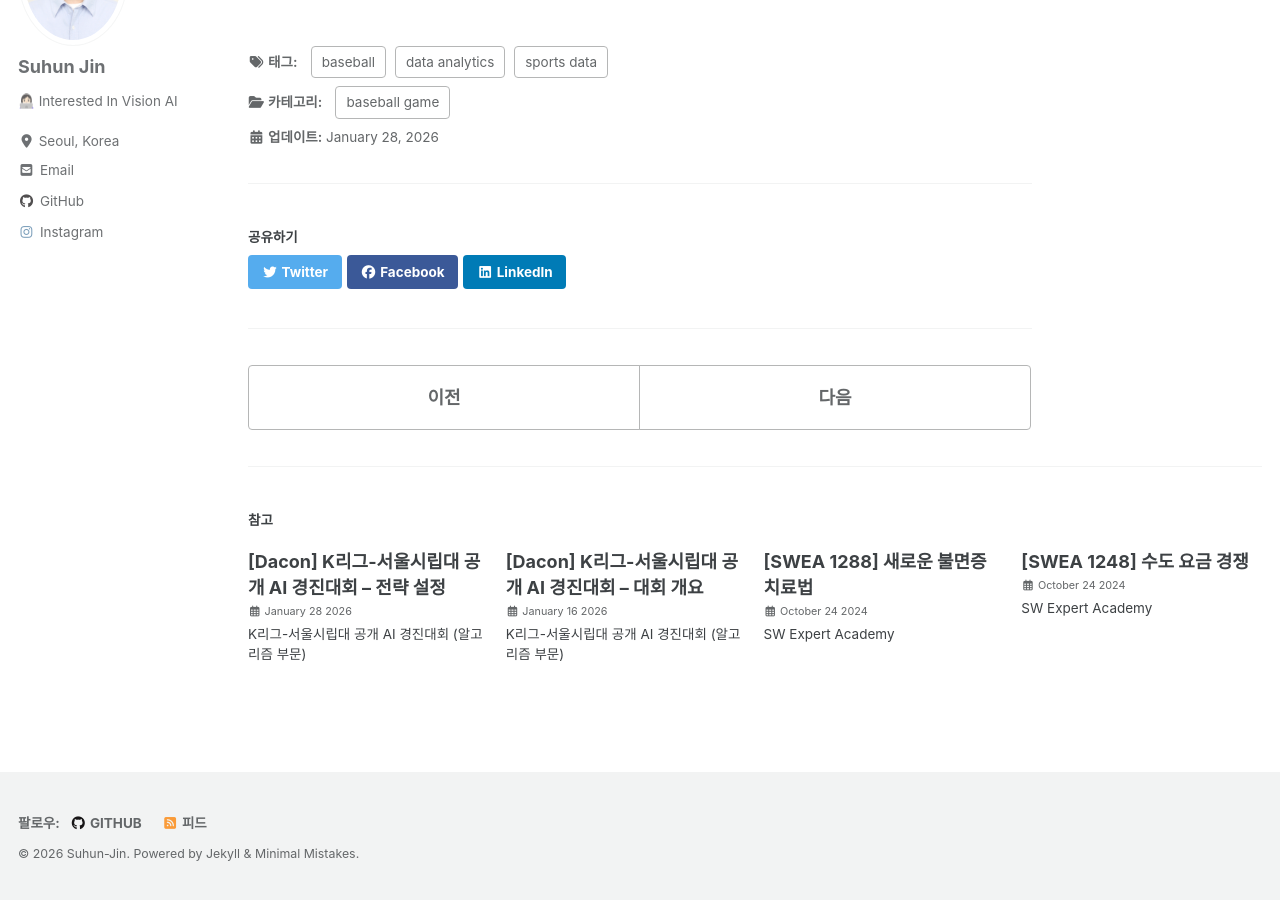
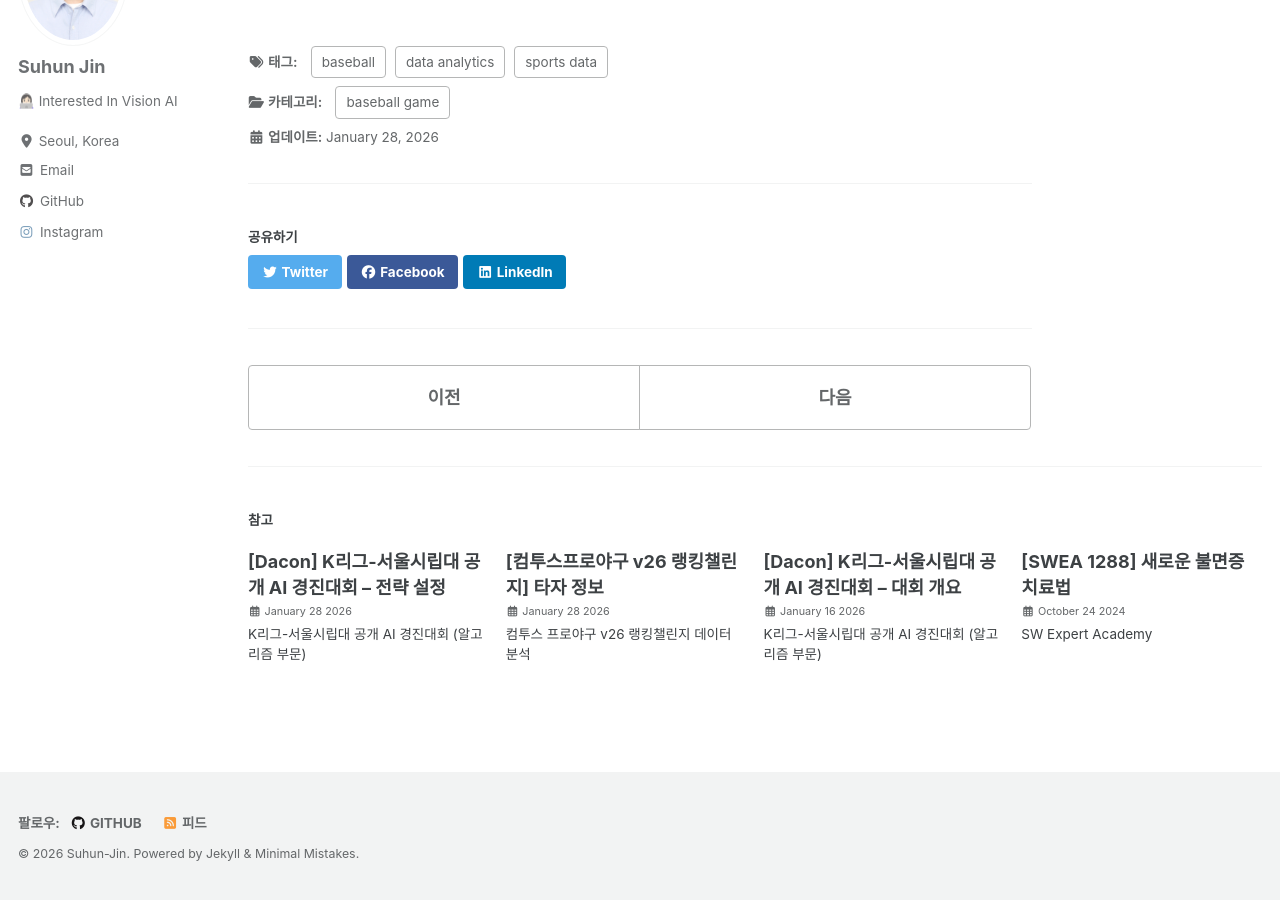
Before and after one commit to huniii32/huniii32.github.io, a Jekyll site: the page built from _posts/2026-01-28-game-01.md, in a window 1280 px wide and 900 px high, scrolled down 3145 px. Built offline with Jekyll 4.4.1, drawn with Linux system fonts in a browser that asks for light colours; cached includes are drawn as plain includes; nearby versions of some CDN libraries; some web fonts are replaced; part of the change alters nothing that is shown.

Commit message:
Feat: Posting baseball(2)

```diff
--- a/_pages/project.md
+++ b/_pages/project.md
@@ -13,3 +13,7 @@ layout: single
 ### [Dacon][K리그-서울시립대 공개 AI 경진대회 (알고리즘 부문)]
 [01: 대회 개요](https://huniii32.github.io/project/project-01)
 [02: 대회 전략 설정](https://huniii32.github.io/project/project-02)
+
+### [Game][컴투스 프로야구 v26 랭킹챌린지 타자, 투수 분석]
+[01: 개요](https://huniii32.github.io/project/game-01)
+[02: 타자 정보](https://huniii32.github.io/project/game-02)
--- a/_posts/2026-01-28-game-01.md
+++ b/_posts/2026-01-28-game-01.md
@@ -24,7 +24,8 @@ use_math: true
 - 같은 OVR인데 왜 성능 차이가 크게 느껴질까?
 - 타자와 투수의 ‘강함’은 무엇으로 결정되는 걸까?
 
-컴투스 프로야구는 단순한 카드 게임이 아니라 **수치, 확률, 메타가 결합된 데이터 기반 시뮬레이션 게임**이다.
+컴투스 프로야구는 단순한 카드 게임이 아니라
+**수치, 확률, 메타가 결합된 데이터 기반 시뮬레이션 게임**이다.
 
 이 시리즈는 게임 플레이 경험에 의존하던 판단을 넘어,
 **데이터로 타자와 투수를 분석하고 해석하는 것**을 목표로 한다.
--- /dev/null
+++ b/_posts/2026-01-28-game-02.md
@@ -0,0 +1,234 @@
+---
+title: "[컴투스프로야구 v26 랭킹챌린지] 타자 정보"
+excerpt: "컴투스 프로야구 v26 랭킹챌린지 데이터 분석"
+categories:
+ - baseball game
+tags:
+  - baseball
+  - sports data
+  - data analytics
+search: true
+
+toc: true
+toc_sticky: true
+use_math: true
+---
+
+# ⚾ 컴투스 프로야구 데이터 분석 시리즈(타자 정보)
+
+홈런 메타 기준으로 타자를 어떻게 봐야 하는지
+
+컴프야에서 타자 이야기를 하다 보면 이론이랑 실제 체감이 다른 부분이 꼭 나온다.
+확률, 출루, 컨택도 분명 의미는 있는데 결국 게임 결과를 보면 한 가지로 귀결된다.
+
+**이 게임은 홈런이 제일 중요하다.**
+
+그래서 이 글에서는 타자와 관련된 모든 요소를 한 번에 정리하되,
+이론보다는 **지금 메타 기준에서 실제로 쓰이는 판단 기준** 위주로 정리해보려고 한다.
+
+---
+
+## 1. 타자 스탯, 우선순위는 이미 정해져 있다
+
+<figure>
+  <img src="/assets/images/project/baseball/post_02/타자_능력치.png" alt="타자 능력치">
+  <figcaption>K리그-서울시립대 AI 경진대회 일정</figcaption>
+</figure>
+
+컴프야에서 타자 스탯 중요도를 정리하면 대부분 아래 순서로 수렴한다.
+
+### 1️⃣ 파워
+- 홈런 확률의 핵심
+- 타구 속도, 장타 기대값에 직결
+
+컴프야는 한 점씩 쌓는 게임이 아니다.
+한 방으로 흐름을 가져오는 게임이라
+파워 스탯은 타자 평가의 출발점이다.
+
+### 2️⃣ 정확
+- 안타 확률
+- 발사각 안정성
+
+파워가 아무리 높아도
+정확이 받쳐주지 않으면
+뜬공 아웃이나 범타 비율이 급격히 늘어난다.
+거포일수록 정확이 더 중요해진다.
+
+### 3️⃣ 선구
+- 이론적으로는 중요
+- 현실적으로는 우선순위 하락
+
+요즘 메타에서는 선구 발동 확률이 낮고 체감도 크지 않다.
+그래서 현재는 **파워 → 정확 → 선구** 순으로 보는 경우가 많다.
+
+### 4️⃣ 그 외 스탯
+- 인내, 주루, 수비는 기본적으로 후순위
+- 타격 성능에 직접적인 영향은 제한적
+
+다만 예외는 있다.
+
+---
+
+## 2. 예외: 외야수는 수비와 송구도 의미가 있다
+
+외야수의 경우에는 타격만 보고 쓰기엔 아쉬운 부분이 있다.
+
+- 수비 스탯
+- 주루
+- 송구 잠재력
+
+이 세 가지가 높으면 **수비 범위, 송구 안정성, 추가 진루 억제**에서 체감 차이가 분명히 난다.
+그래서 외야수는 **타격 + 수비** 밸런스가 맞는 카드가 실전에서 더 좋은 평가를 받는 경우도 많다.
+
+---
+
+## 3. 메이저 스킬, 여전히 성능의 중심
+
+스탯 다음으로 중요한 건 스킬이다.
+다만 기준은 단순하다.
+
+- 홈런과 직접 연결되는가
+- 상시 기대값이 높은가
+
+대표적인 메이저 스킬은 다음과 같다.
+
+- 정밀타격
+- 빅게임헌터
+- 대표타자
+- 저니맨
+
+이 스킬들의 공통점은
+조건이 까다롭지 않고
+안타·장타 확률을 직접적으로 끌어올린다는 점이다.
+
+상황 한정 스킬도 의미는 있지만,
+안정성 면에서는 메이저 스킬이 훨씬 낫다.
+
+---
+
+## 4. 타자 잠재력, 사실상 답은 정해져 있다
+
+<figure>
+  <img src="/assets/images/project/baseball/post_02/타자_잠재력.png" alt="타자 잠재력">
+  <figcaption>K리그-서울시립대 AI 경진대회 일정</figcaption>
+</figure>
+
+타자 잠재력 중에서
+실제 체감을 만드는 건 거의 정해져 있다.
+
+### 풀스윙
+- 유리한 볼카운트에서 타구 속도 증가
+- 홈런 기대값 직접 상승
+
+### 클러치
+- 득점권에서 안타 확률 증가
+- 점수로 이어질 확률 상승
+
+나머지 잠재력들도 의미는 있지만,
+우선순위로 보면
+**풀스윙과 클러치가 압도적**이다.
+
+---
+
+## 5. 발사각과 핫/콜드존, 홈런의 마지막 퍼즐
+
+<figure>
+  <img src="/assets/images/project/baseball/post_02/타자_핫콜드존1.png" alt="타자 능력치">
+  <figcaption>K리그-서울시립대 AI 경진대회 일정</figcaption>
+</figure>
+
+### 발사각
+- 홈런이 가장 잘 나오는 구간: 약 **14~18도**
+- 18도를 넘기 시작하면 파워 의존도가 급격히 커짐
+
+타자 스탯이 높아질수록
+타구 성향이 거포형으로 변하는 경우가 많다.
+이때 파워가 받쳐주지 않으면
+뜬공 아웃이 늘어나기 쉽다.
+
+### 핫 / 콜드존
+- 선수 실제 기록 기반
+- 같은 스탯, 같은 스킬이라도 체감 차이를 만듦
+
+특정 발사각 + 핫존이 겹치는 타자는
+유독 홈런이 잘 나오는 느낌을 준다.
+
+---
+
+## 6. 각성 시스템, 6각성의 진짜 의미
+
+<figure>
+  <img src="/assets/images/project/baseball/post_02/타자_각성_잠재력_1.png" alt="타자 능력치">
+  <figcaption>K리그-서울시립대 AI 경진대회 일정</figcaption>
+</figure>
+
+<figure>
+  <img src="/assets/images/project/baseball/post_02/타자_각성_잠재력_2.png" alt="타자 능력치">
+  <figcaption>K리그-서울시립대 AI 경진대회 일정</figcaption>
+</figure>
+
+선수는 각성을 할 수 있고,
+**6각성에 도달하면 새로운 각성 잠재력을 하나 더 선택**할 수 있다.
+
+각성 잠재력의 핵심은 하나다.
+
+> 타구 속도를 조건부로 직접 건드린다
+
+---
+
+## 7. 타자 각성 잠재력과 현재 메타
+
+### 좌투 / 우투 선호
+- 해당 유형 투수 상대로 타구 속도 증가
+
+현재 메타에서는 **우투 선호**가 훨씬 많이 쓰인다.
+이유는 단순하게 아직까지 우투 투수 비중이 높기 때문이다.
+
+범용성 면에서는 **우투 선호**가 가장 무난하다.
+
+---
+
+### 땅볼형 / 뜬공형 타자
+요즘 거포 메타의 핵심 포인트다.
+
+- 땅볼형: 낮은 발사각 타구 속도 증가
+- 뜬공형: 높은 발사각 타구 속도 증가
+
+현재 메타에서는
+거포 타자에게 **뜬공형 타자 각성**을 넣는 경우가 많다.
+
+뜬공 타구는 수비에 걸릴 위험이 있지만,
+타구 속도가 충분히 빨라지면
+그 리스크가 그대로 홈런으로 전환되는 경우가 많다.
+
+그래서
+- 파워 높은 거포
+- 풀스윙 보유
+- 중심 타선 배치
+
+이 조합에서는 **뜬공형 각성**의 효율이 굉장히 좋다.
+
+---
+
+## 8. 최종 정리
+
+지금 컴프야 타자 메타를 기준으로 정리하면 다음 순서다.
+
+1️⃣ 타자의 스탯 (파워 > 정확 > 선구)
+2️⃣ 메이저 스킬
+3️⃣ 타자 잠재력 (풀스윙, 클러치)
+4️⃣ 핫/콜드존 + 발사각
+5️⃣ 각성 잠재력 (우투 선호, 뜬공형 등)
+
+결국 타자를 본다는 건
+**홈런이 나올 확률을 얼마나 끌어올릴 수 있느냐**를 보는 작업이다.
+
+스탯, 스킬, 잠재력, 각성까지
+한 요소만 떼어놓고 보면 답이 안 나온다.
+전부 한 세트로 봐야 체감이 설명된다.
+
+다음 글에서는 실제 내가 직접 사용하는 카드를 바탕으로 비교 분석해보자.
+
+---
+
+컴투스 프로야구 v26 : [사이트](https://cpbv-community.com2us.com/)
```
Also changed, not shown: assets/images/project/baseball/post_2/타자_각성_잠재력_1.png (added), assets/images/project/baseball/post_2/타자_각성_잠재력_2.png (added), assets/images/project/baseball/post_2/타자_능력치.png (added), assets/images/project/baseball/post_2/타자_잠재력.png (added), assets/images/project/baseball/post_2/타자_핫콜드존.png (added), assets/images/project/baseball/post_2/투수 각성 잠재력_1.png (added), assets/images/project/baseball/post_2/투수 각성 잠재력_2.png (added), assets/images/project/baseball/post_2/투수 구종.png (added), assets/images/project/baseball/post_2/투수 능력치.png (added), assets/images/project/baseball/post_2/투수 잠재력.png (added).
